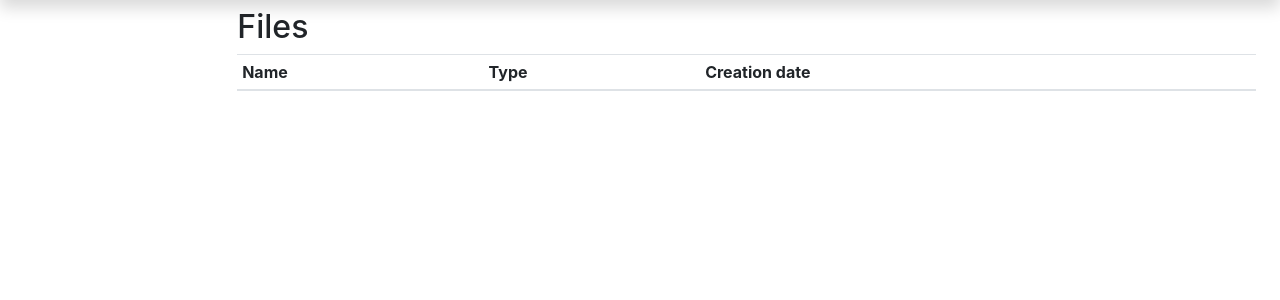
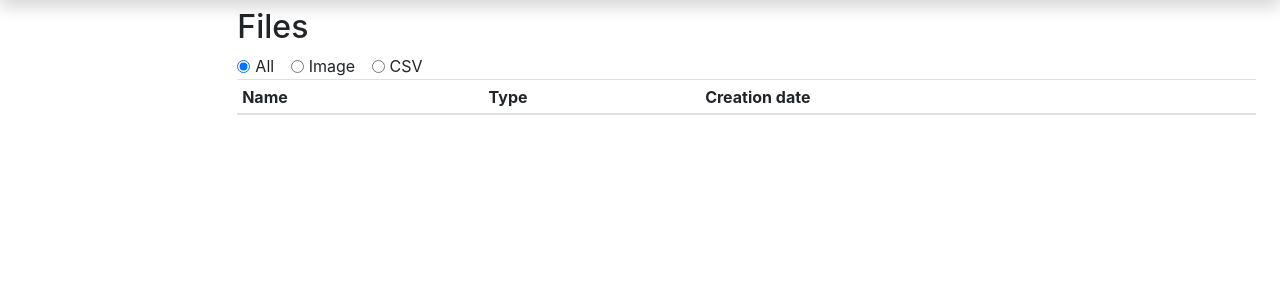
Before and after one commit to gkrnours/file-viewer, a Django app: page / in a window 1280 px wide. Shown: the part 40-340 px from the top of the page. Run offline with Django 3.2, Linux system fonts and the light colour scheme; data that the repository does not hold is empty; some libraries are stand-ins or nearby versions.

Commit message:
Expose filter in frontend

```diff
--- a/src/files/static/files/main.js
+++ b/src/files/static/files/main.js
@@ -18,6 +18,7 @@ function start() {
 
 	TABLE.addEventListener('click', on_open_file, true);
 	PAGINATION.addEventListener('click', on_change_page, true);
+	document.forms.ajax.addEventListener('change', on_change_filter, true);
 }
 
 // Event Listener, when changing page
@@ -25,6 +26,11 @@ function on_change_page() {
 	event.preventDefault();
 	// TODO handle real page and not just next/previous link
 	fetch_page(event.target.href);
+}
+
+// Event Listener, reload page when filter are changed
+function on_change_filter() {
+	fetch_page();
 }
 
 // Event Listener, when opening the details of a file
@@ -73,6 +79,10 @@ function fetch_page(page) {
 		url = BASE_URL + 'api/files/?limit='+PER_PAGE;
 		if (page) {
 			url += '&offset=' + PER_PAGE * parsed_page;
+		}
+		var filter = document.forms.ajax.elements.filter.value;
+		if (filter != 'all') {
+			url += '&type=' + filter;
 		}
 	}
 	var xhr = new XMLHttpRequest();
--- a/src/files/templates/index.html
+++ b/src/files/templates/index.html
@@ -19,6 +19,26 @@
 	<main role="main" class="col-md-9 ml-sm-auto col-lg-10 mt-5 px-4">
 		<!-- LISTING -->
 		<h2>Files</h2>
+
+		<form name="ajax">
+		<!-- Filter -->
+		<div class="form-check form-check-inline">
+			<input class="form-check-input" type="radio" id="filter_all"
+				name="filter" value="all" checked >
+			<label class="form-check-label" for="filter_all">All</label>
+		</div>
+		<div class="form-check form-check-inline">
+			<input class="form-check-input" type="radio" id="filter_image"
+				name="filter" value="image">
+			<label class="form-check-label" for="filter_image">Image</label>
+		</div>
+		<div class="form-check form-check-inline">
+			<input class="form-check-input" type="radio" id="filter_csv"
+				name="filter" value="csv">
+			<label class="form-check-label" for="filter_csv">CSV</label>
+		</div>
+		</form>
+
 		<div class="table-responsive">
 			<table id="content" class="table table-striped table-sm">
 				<thead>
```
